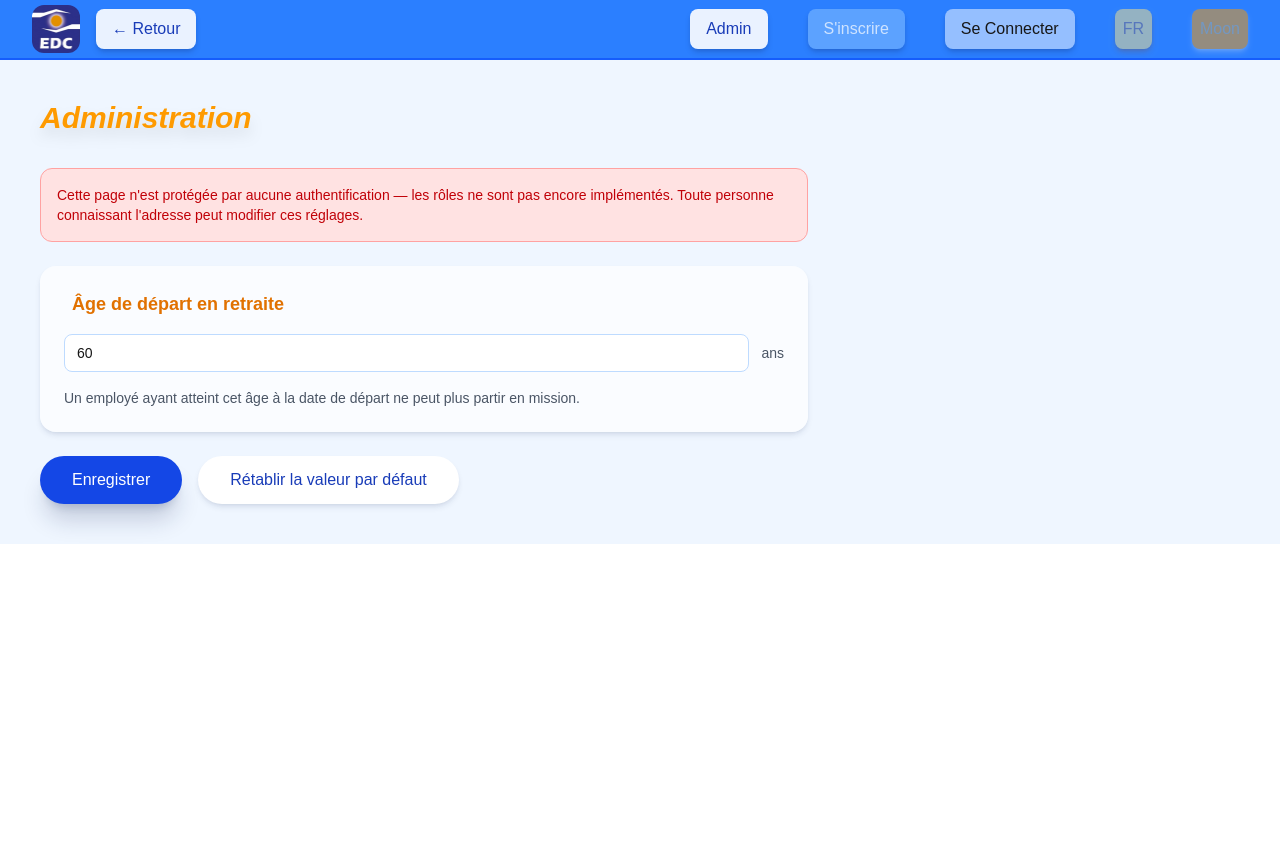
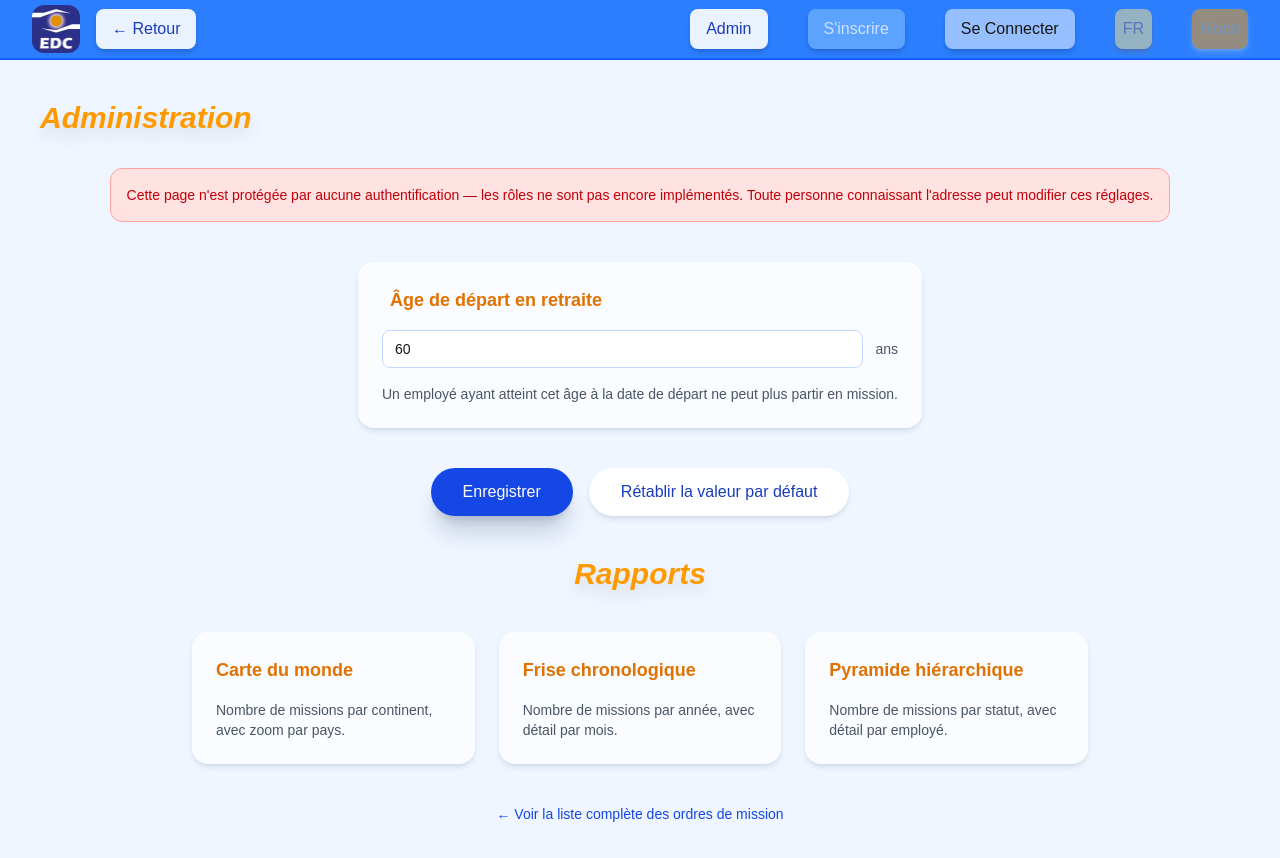
Before and after one commit to Anastacy05/EDC-OM, a Next.js app: page /admin in a window 1280 px wide. Shown: the top 858 px of the page. Before the commit the page ends 800 px from the top, so only its background shows below. Built offline with nearby package versions, Linux system fonts and the light colour scheme.

Commit message:
Position des rapports

```diff
--- a/app/admin/page.tsx
+++ b/app/admin/page.tsx
@@ -1,9 +1,28 @@
 "use client";
 
 import { useState } from "react";
+import Link from "next/link";
 import { configOM, mettreAJourConfig, reinitialiserConfig } from "@/lib/config";
 import { useEstMonte } from "@/lib/useEstMonte";
 import { inputClass, carteClass, legendClass, titrePageClass } from "@/lib/styles";
+
+const RAPPORTS = [
+  {
+    href: "/admin/carte",
+    titre: "Carte du monde",
+    description: "Nombre de missions par continent, avec zoom par pays.",
+  },
+  {
+    href: "/admin/frise",
+    titre: "Frise chronologique",
+    description: "Nombre de missions par année, avec détail par mois.",
+  },
+  {
+    href: "/admin/pyramide",
+    titre: "Pyramide hiérarchique",
+    description: "Nombre de missions par statut, avec détail par employé.",
+  },
+];
 
 export default function AdminPage() {
   const estMonte = useEstMonte();
@@ -31,10 +50,10 @@ export default function AdminPage() {
   };
 
   return (
-    <div className="min-h-full w-full bg-blue-50 flex flex-col gap-8 p-10">
+    <div className="h-full w-full bg-blue-50 flex flex-col gap-8 p-10">
       <h1 className={titrePageClass}>Administration</h1>
 
-      <div className="max-w-3xl w-full flex flex-col gap-6">
+      <div className="w-full flex flex-col items-center justify-center gap-10">
         {/* Même parti pris que les boutons désactivés du Header : on affiche
             ce qui n'existe pas encore plutôt que de laisser croire le
             contraire. */}
@@ -100,6 +119,21 @@ export default function AdminPage() {
             </div>
           </>
         )}
+
+        <h1 className={titrePageClass}>Rapports</h1>
+
+	      <div className="grid grid-cols-1 sm:grid-cols-3 gap-6 max-w-4xl">
+		{RAPPORTS.map((r) => (
+		  <Link key={r.href} href={r.href} className={`${carteClass} hover:shadow-lg transition-shadow`}>
+		    <h2 className="text-amber-600 font-semibold text-lg">{r.titre}</h2>
+		    <p className="text-sm text-gray-600">{r.description}</p>
+		  </Link>
+		))}
+	      </div>
+
+	      <Link href="/om" className="text-blue-700 hover:underline text-sm w-fit">
+		← Voir la liste complète des ordres de mission
+	      </Link>
       </div>
     </div>
   );
--- a/app/admin/rapports/pyramide/page.tsx
+++ b/app/admin/pyramide/page.tsx
@@ -39,8 +39,8 @@ export default function PyramideRapportPage() {
         </p>
 
         <div className="flex flex-col items-center gap-1">
-          {niveaux.map(({ statut, count }) => {
-            const largeurPct = count === 0 ? 12 : 20 + (count / maxCompte) * 80;
+          {niveaux.map(({ statut, count, index }) => {
+            const largeurPct = (index+1)/niveaux.length()*100;
             return (
               <button
                 key={statut}
--- a/app/admin/rapports/page.tsx
+++ /dev/null
@@ -1,41 +0,0 @@
-import Link from "next/link";
-import { titrePageClass, carteClass } from "@/lib/styles";
-
-const RAPPORTS = [
-  {
-    href: "/admin/rapports/carte",
-    titre: "Carte du monde",
-    description: "Nombre de missions par continent, avec zoom par pays.",
-  },
-  {
-    href: "/admin/rapports/frise",
-    titre: "Frise chronologique",
-    description: "Nombre de missions par année, avec détail par mois.",
-  },
-  {
-    href: "/admin/rapports/pyramide",
-    titre: "Pyramide hiérarchique",
-    description: "Nombre de missions par statut, avec détail par employé.",
-  },
-];
-
-export default function RapportsPage() {
-  return (
-    <div className="min-h-full w-full bg-blue-50 flex flex-col gap-8 p-10">
-      <h1 className={titrePageClass}>Rapports</h1>
-
-      <div className="grid grid-cols-1 sm:grid-cols-3 gap-6 max-w-4xl">
-        {RAPPORTS.map((r) => (
-          <Link key={r.href} href={r.href} className={`${carteClass} hover:shadow-lg transition-shadow`}>
-            <h2 className="text-amber-600 font-semibold text-lg">{r.titre}</h2>
-            <p className="text-sm text-gray-600">{r.description}</p>
-          </Link>
-        ))}
-      </div>
-
-      <Link href="/om" className="text-blue-700 hover:underline text-sm w-fit">
-        ← Voir la liste complète des ordres de mission
-      </Link>
-    </div>
-  );
-}
```
Also changed, not shown: package.json (+6 -5 lines), app/admin/carte/page.tsx (renamed from app/admin/rapports/carte/page.tsx), app/admin/frise/page.tsx (renamed from app/admin/rapports/frise/page.tsx), 1 other file (tests, documents, lock files or other folders).
